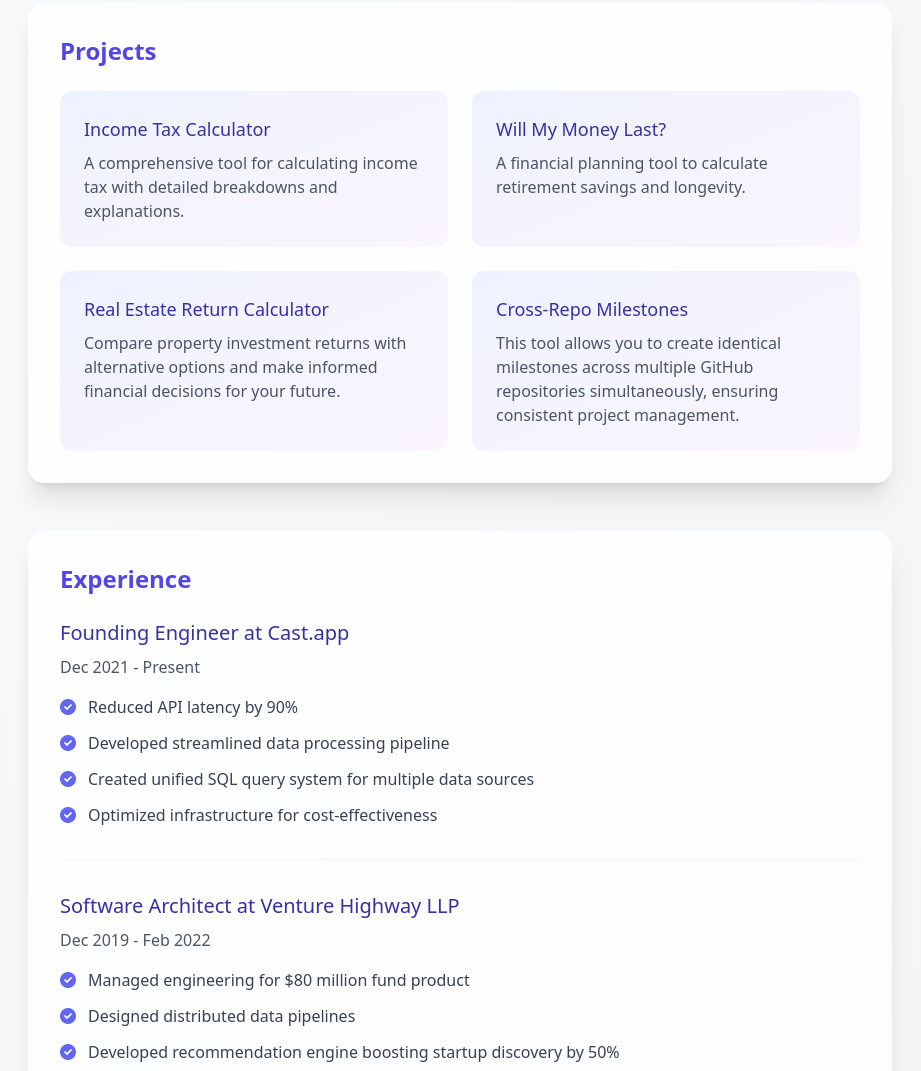
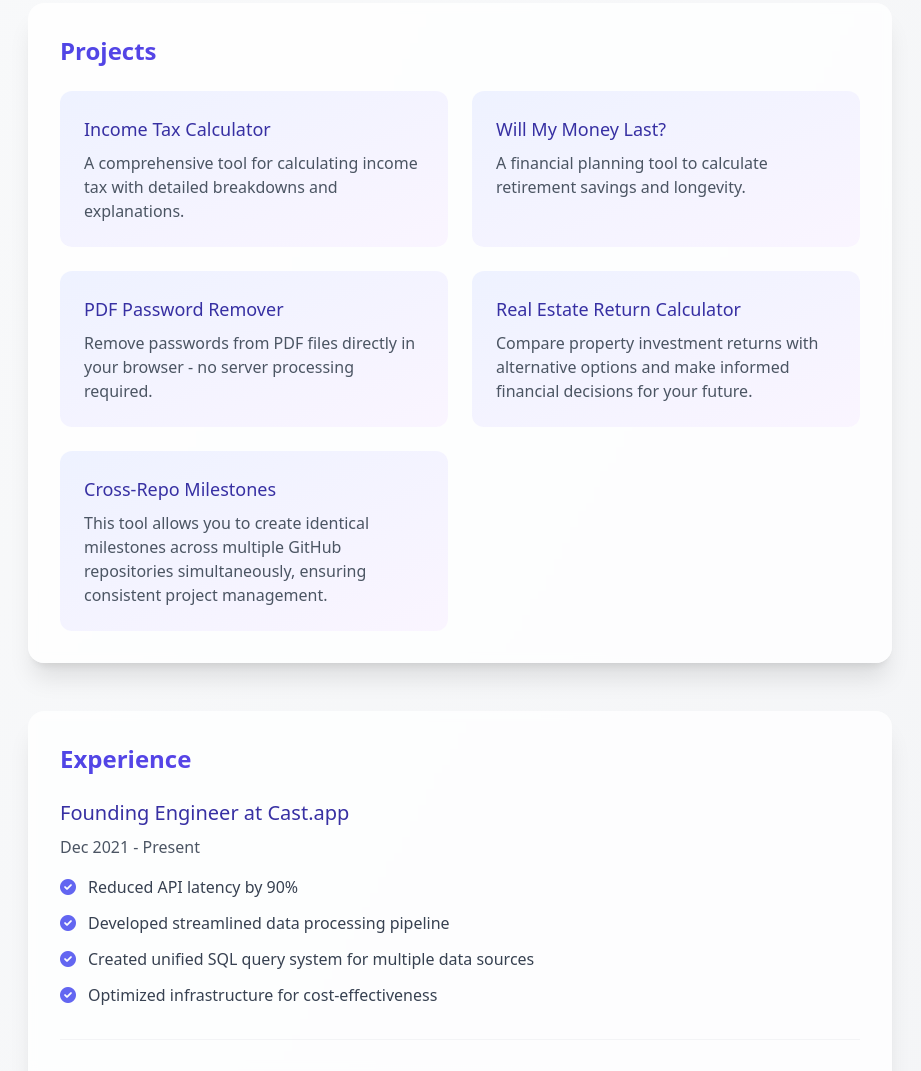
Before and after one commit to hardiksondagar/hardiksondagar.github.io, a plain HTML site: page index.html in a window 1280 px wide. Shown: the part 637-1708 px from the top of the page, without its empty margins (180-1101 px from the left). Drawn offline with nearby package versions, Linux system fonts and the light colour scheme.

Commit message:
Add pdf password remover project

```diff
--- a/index.html
+++ b/index.html
@@ -74,6 +74,10 @@
                 <a href="https://hardiksondagar.github.io/will-my-money-last" target="_blank" class="group block p-6 bg-gradient-to-br from-indigo-50 to-purple-50 rounded-xl hover:shadow-lg transition-all hover-lift">
                     <h3 class="text-lg font-medium text-indigo-800 mb-2 group-hover:text-indigo-600 transition-colors">Will My Money Last?</h3>
                     <p class="text-gray-600">A financial planning tool to calculate retirement savings and longevity.</p>
+                </a>
+                <a href="https://hardiksondagar.github.io/pdf-password-remover" target="_blank" class="group block p-6 bg-gradient-to-br from-indigo-50 to-purple-50 rounded-xl hover:shadow-lg transition-all hover-lift">
+                    <h3 class="text-lg font-medium text-indigo-800 mb-2 group-hover:text-indigo-600 transition-colors">PDF Password Remover</h3>
+                    <p class="text-gray-600">Remove passwords from PDF files directly in your browser - no server processing required.</p>
                 </a>
                 <a href="https://hardiksondagar.github.io/real-estate-return-calculator/" target="_blank" class="group block p-6 bg-gradient-to-br from-indigo-50 to-purple-50 rounded-xl hover:shadow-lg transition-all hover-lift">
                     <h3 class="text-lg font-medium text-indigo-800 mb-2 group-hover:text-indigo-600 transition-colors">Real Estate Return Calculator</h3>
```
